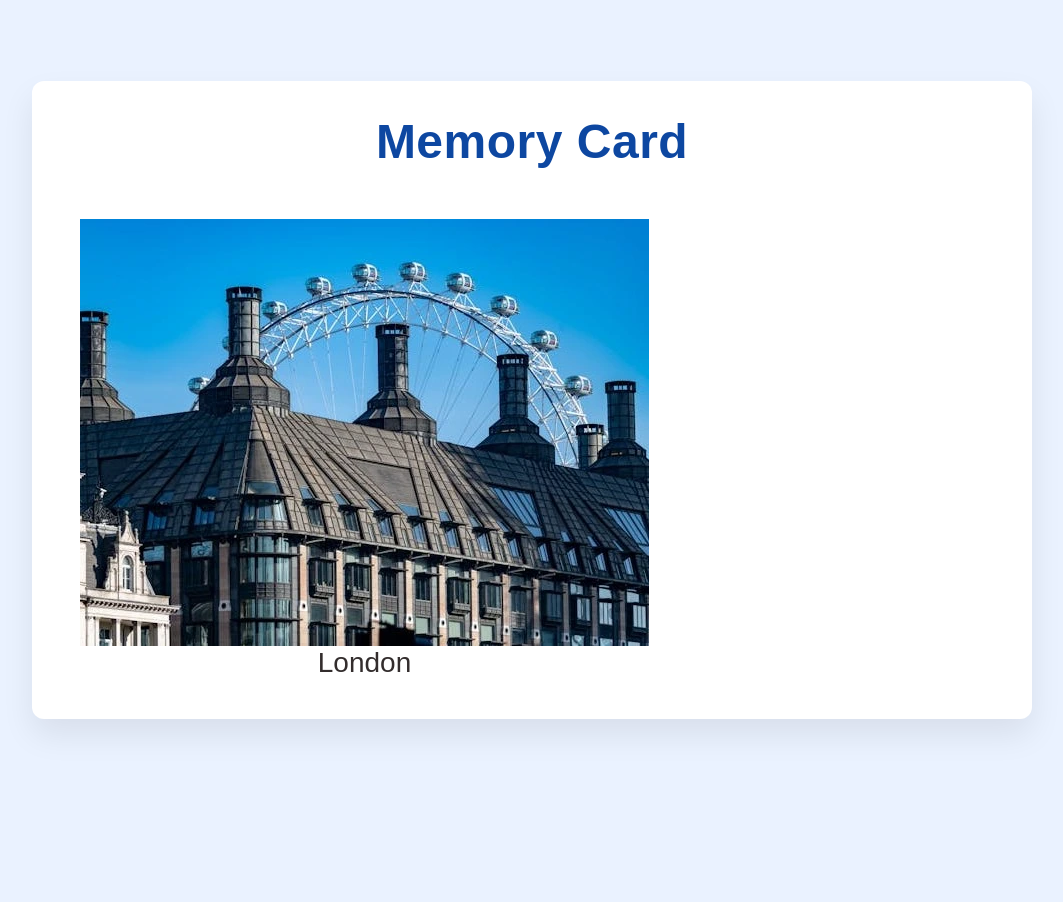
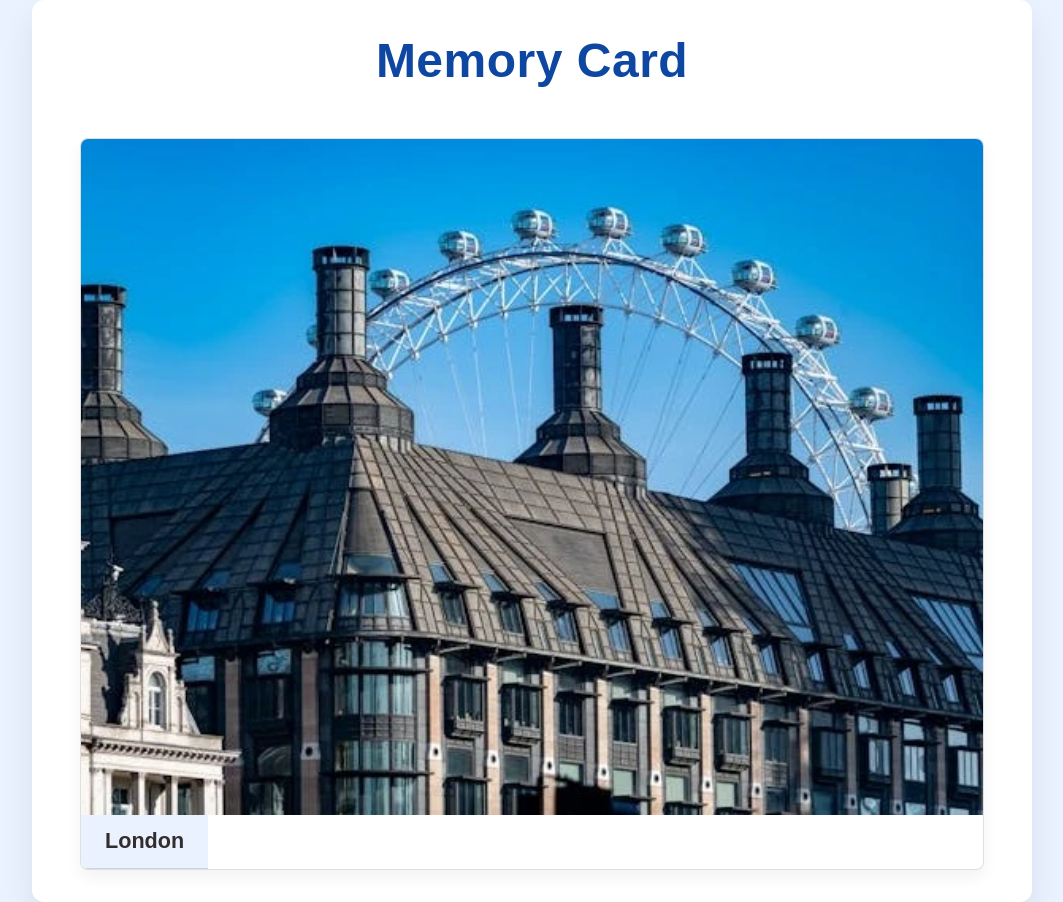
Before and after one commit to catalinbroinas/memory-card, a React (Vite) app: page / in a window 1280 px wide. Shown: the whole page, without its empty margins (108-1171 px from the left). Before the commit the page ends 800 px from the top, so only its background shows below. Built offline with nearby package versions, Linux system fonts and the light colour scheme.

Commit message:
style(MemoryCard): add component styles
- Use card styles from template
- Add initial styles for memory-card class

```diff
--- a/src/scss/components/_index.scss
+++ b/src/scss/components/_index.scss
@@ -1,4 +1,5 @@
 @use 'template/buttons';
+@use 'template/cards';
 @use 'custom/game';
 @use 'custom/start-screen';
 @use 'custom/game-screen';
--- a/src/scss/components/custom/_game-screen.scss
+++ b/src/scss/components/custom/_game-screen.scss
@@ -3,6 +3,7 @@
 @use '../../base/variables/typography' as *;
 @use '../../base/variables/spacing' as *;
 @use '../../base/variables/radius' as *;
+@use '../../base/variables/shadows' as *;
 @use '../../base/mixins' as *;
 
 // =================================
@@ -41,3 +42,18 @@
     font-weight: 600;
   }
 }
+
+// =================================
+//   MEMORY CARD
+// =================================
+
+.memory-card {
+  width: 100%;
+  box-shadow: $shadow-sm;
+  transition: box-shadow 0.25s ease, transform 0.25s ease;
+
+  &:hover {
+    box-shadow: $shadow-md;
+    transform: translateY(-2px);
+  }
+}
```
